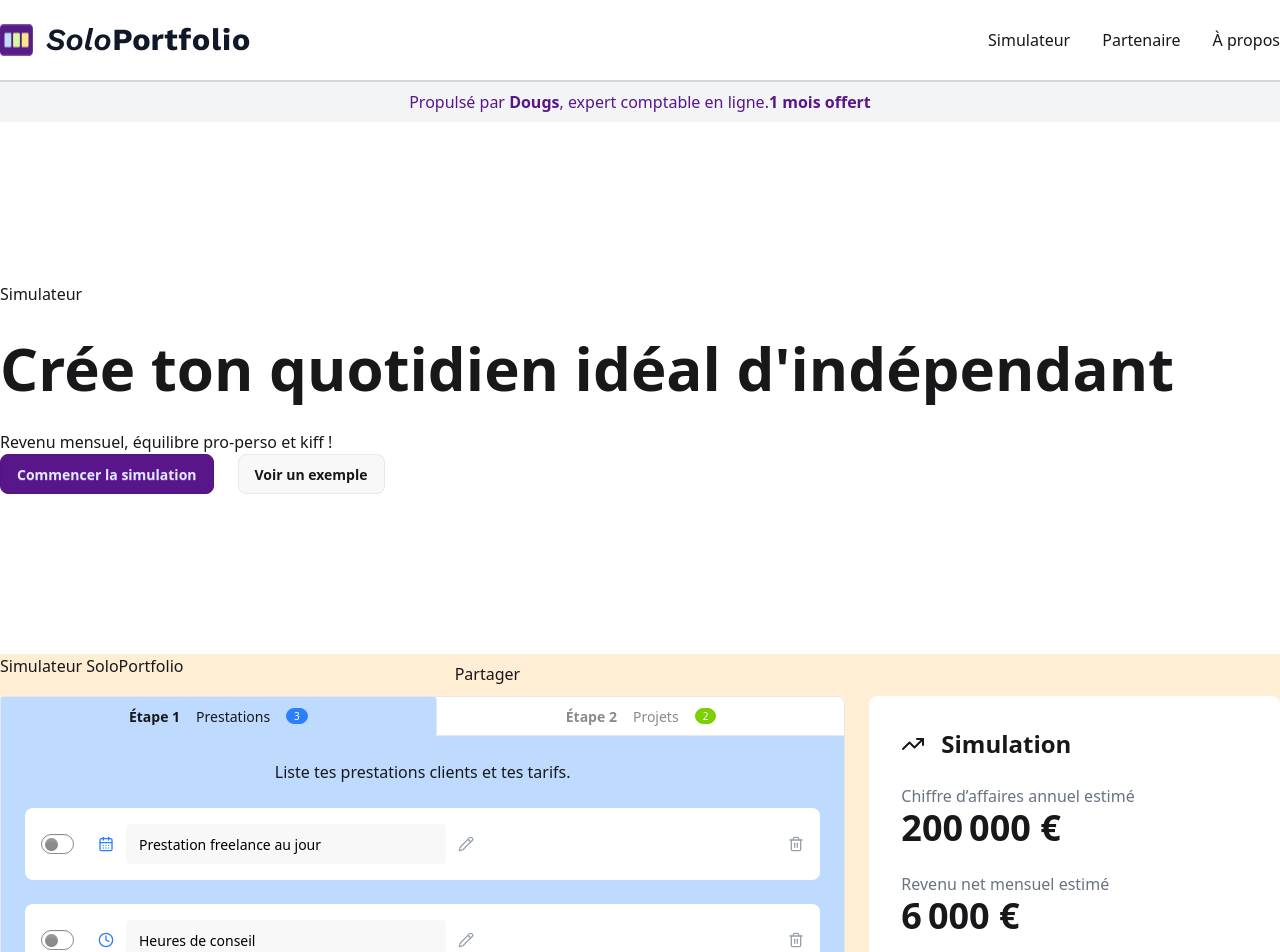
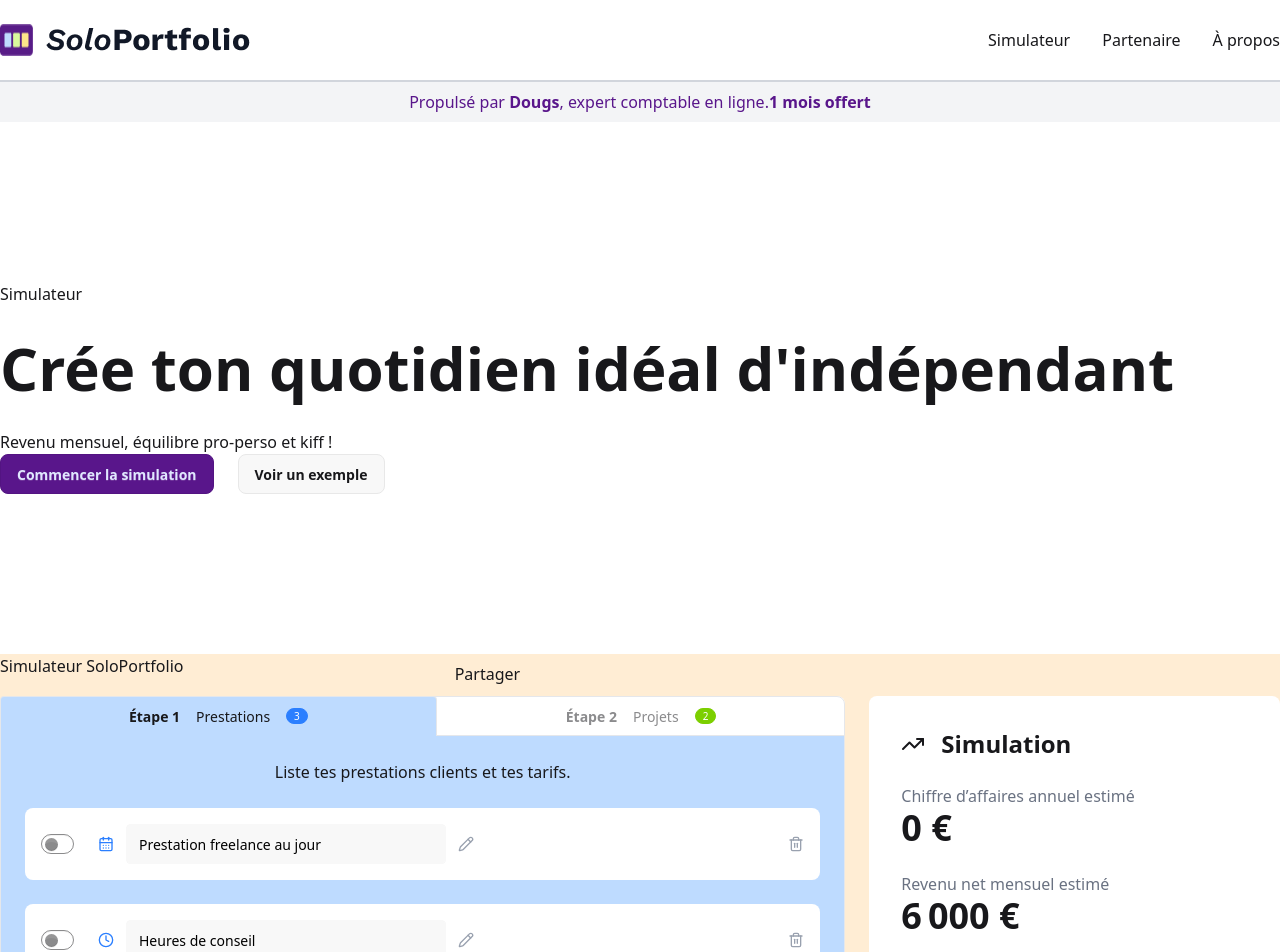
Before and after one commit to troptropcontent/freelance_revenue_simulator, a React (Vite) app in the folder frontend/: page / in a window 1280 px wide. Shown: the top 952 px of the page. Built offline with nearby package versions, Linux system fonts and the light colour scheme.

Commit message:
setup EstimatedAnnualTurnover

```diff
--- a/frontend/src/components/simulator/results/ResultsCard.tsx
+++ b/frontend/src/components/simulator/results/ResultsCard.tsx
@@ -7,6 +7,7 @@ import {
   useAvailableDaysPerWeek,
   useAvailableTimePerWeek,
   useAverageEnjoymentRate,
+  useEstimatedGrossAnnualRevenue,
 } from "./shared/hooks";
 import { computeRangeWidthAndColor } from "./shared/utils";
 import { FormInputs } from "src/components/ui/form/inputs";
@@ -26,13 +27,14 @@ function ResultCardCurrency({ value }: { value: number }) {
 }
 
 function EstimatedAnnualTurnover({ form }: { form: UseFormReturn<Inputs> }) {
+  const estimatedGrossAnnualRevenue = useEstimatedGrossAnnualRevenue(form);
   return (
     <div className="flex flex-col">
       <ResultCardDescription>
         Chiffre d’affaires annuel estimé
       </ResultCardDescription>
       <div>
-        <ResultCardCurrency value={200000} />
+        <ResultCardCurrency value={estimatedGrossAnnualRevenue} />
       </div>
     </div>
   );
--- a/frontend/src/components/simulator/results/shared/hooks.ts
+++ b/frontend/src/components/simulator/results/shared/hooks.ts
@@ -134,8 +134,71 @@ function useAverageEnjoymentRate(form: UseFormReturn<Inputs>) {
   return weightedSum / totalWeight;
 }
 
+/**
+ * Calculates the estimated gross annual revenue from all enabled activities.
+ * Takes into account vacation time to provide a realistic annual projection.
+ *
+ * Revenue calculation by activity type:
+ * - MissionHourlyRate: (rate × quantity) × 12 months
+ * - MissionDailyRate: (rate × days_per_week × weeks_per_year)
+ * - MissionFlat: (rate × quantity) × 12 months
+ * - ProjectPaid: (estimated_monthly_revenue × estimated_months_billed) annualized
+ * - ProjectFree: 0 (no revenue)
+ *
+ * @returns Estimated gross annual revenue in currency units
+ */
+function useEstimatedGrossAnnualRevenue(form: UseFormReturn<Inputs>) {
+  const { config, activities } = form.watch();
+
+  const enabledActivities = activities.filter((activity) => activity.enabled);
+
+  // Calculate weeks worked per year (accounting for vacation)
+  const weeksWorkedPerYear = 52 - config.number_of_weeks_off_per_year;
+
+  const annualRevenue = enabledActivities.reduce((total, activity) => {
+    let activityRevenue = 0;
+
+    switch (activity.type) {
+      case "mission":
+        switch (activity.kind) {
+          case "hourly_rate":
+            // Hourly rate: rate × hours per month × 12 months
+            activityRevenue = activity.rate * activity.quantity * 12;
+            break;
+
+          case "daily_rate":
+            // Daily rate: rate × days per week × weeks worked per year
+            activityRevenue =
+              activity.rate * activity.average_time_spent * weeksWorkedPerYear;
+            break;
+
+          case "flat_rate":
+            // Flat monthly rate: rate × quantity × 12 months
+            activityRevenue = activity.rate * activity.quantity * 12;
+            break;
+        }
+        break;
+
+      case "project":
+        if (activity.kind === "paid") {
+          // Paid project: monthly revenue × months billed (already annual value)
+          const totalProjectRevenue =
+            activity.estimated_monthly_revenue *
+            activity.estimated_months_billed;
+          activityRevenue = totalProjectRevenue;
+        }
+        // Free projects contribute 0 revenue
+        break;
+    }
+
+    return total + activityRevenue;
+  }, 0);
+
+  return annualRevenue;
+}
+
 export {
   useAvailableDaysPerWeek,
-  useAvailableDaysPerWeek_Old,
   useAverageEnjoymentRate,
+  useEstimatedGrossAnnualRevenue,
 };
```
